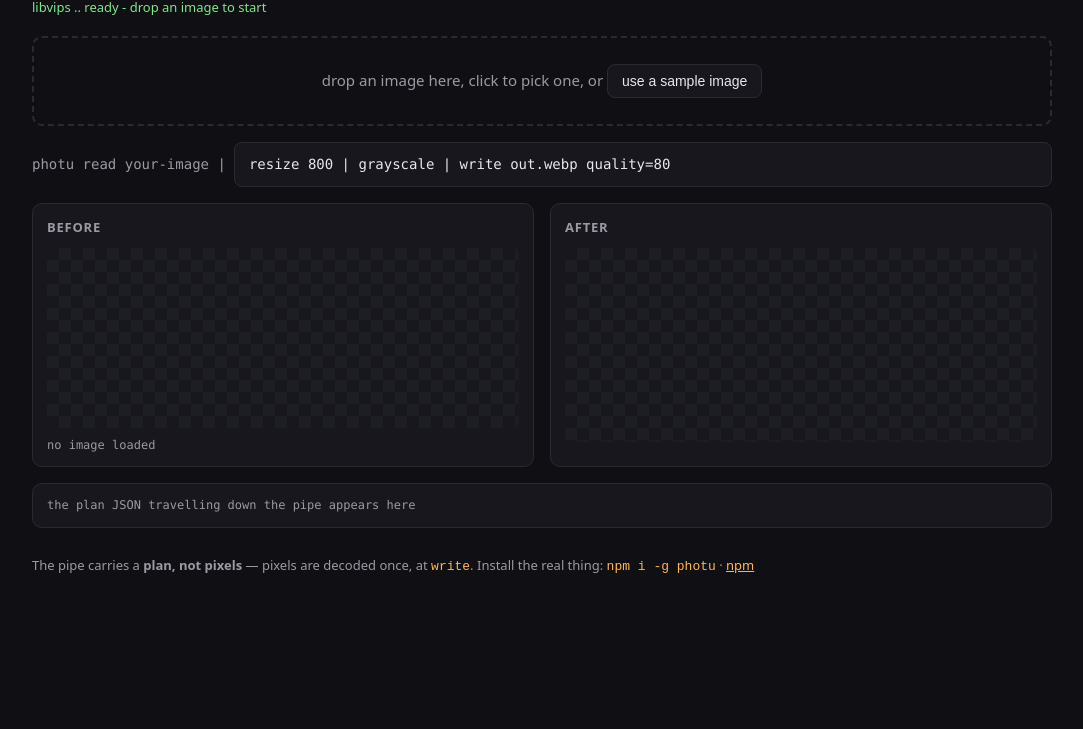
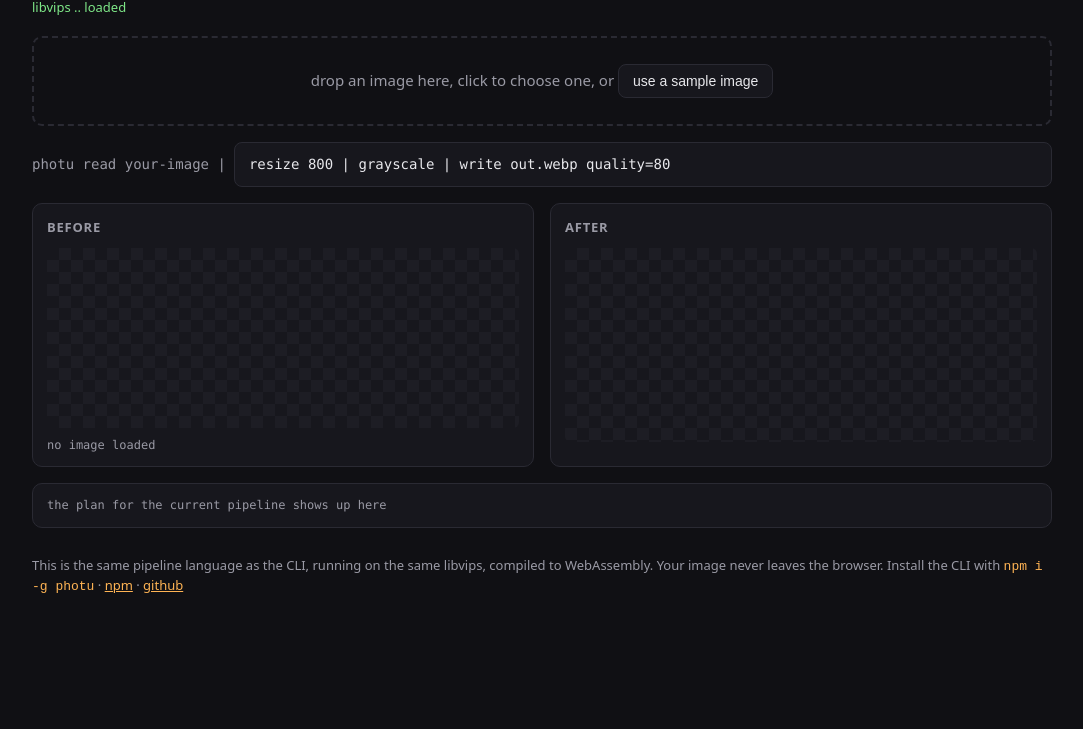
Before and after one commit to u84u/photu, a website with bundled scripts: page playground/index.html in a window 1280 px wide. Shown: the part 71-800 px from the top of the page, without its empty margins (98-1181 px from the left). Built offline with nearby package versions, Linux system fonts and the light colour scheme.

Commit message:
Plainer wording in the playground UI
Co-Authored-By: Claude Fable 5 <noreply@anthropic.com>

```diff
--- a/playground/app.js
+++ b/playground/app.js
@@ -20,10 +20,10 @@ let beforeURL = null;
 let afterURL = null;
 
 const NOT_HERE = {
-  read: "the dropped image is your `read` - just type the transforms",
-  info: "info is a CLI utility - the before/after panes show it here",
-  explain: "the plan box below is a permanent `explain`",
-  formats: "this playground writes jpeg, png, webp, gif, tiff, avif",
+  read: "there is no read here; the image you dropped is the input",
+  info: "info is not available in the playground",
+  explain: "the plan is already shown below the images",
+  formats: "the playground writes jpeg, png, webp, gif, tiff and avif",
 };
 
 function tokenize(text) {
@@ -204,7 +204,7 @@ $("pipeline").addEventListener("input", () => {
 
 try {
   vips = await Vips();
-  status.textContent = `libvips ${vips.version(0)}.${vips.version(1)}.${vips.version(2)} ready - drop an image to start`;
+  status.textContent = `libvips ${vips.version(0)}.${vips.version(1)}.${vips.version(2)} loaded`;
   status.classList.add("ready");
   run();
 } catch (err) {
--- a/playground/index.html
+++ b/playground/index.html
@@ -73,12 +73,12 @@
 <main>
   <header>
     <h1>photu <span class="guj">ફોટુ</span></h1>
-    <span class="sub">playground &mdash; every pipeline below also runs verbatim in your terminal</span>
+    <span class="sub">browser playground</span>
   </header>
   <p id="status">loading libvips (WebAssembly)&hellip;</p>
 
   <div id="drop">
-    drop an image here, click to pick one, or <button id="sample" type="button">use a sample image</button>
+    drop an image here, click to choose one, or <button id="sample" type="button">use a sample image</button>
     <input id="file" type="file" accept="image/*">
   </div>
 
@@ -104,12 +104,14 @@
     </section>
   </div>
 
-  <div id="plan">the plan JSON travelling down the pipe appears here</div>
+  <div id="plan">the plan for the current pipeline shows up here</div>
 
   <footer>
-    The pipe carries a <b>plan, not pixels</b> &mdash; pixels are decoded once, at
-    <code>write</code>. Install the real thing: <code>npm i -g photu</code> &middot;
-    <a href="https://www.npmjs.com/package/photu">npm</a>
+    This is the same pipeline language as the CLI, running on the same libvips,
+    compiled to WebAssembly. Your image never leaves the browser.
+    Install the CLI with <code>npm i -g photu</code> &middot;
+    <a href="https://www.npmjs.com/package/photu">npm</a> &middot;
+    <a href="https://github.com/u84u/photu">github</a>
   </footer>
 </main>
 <script type="module" src="/app.js"></script>
```
